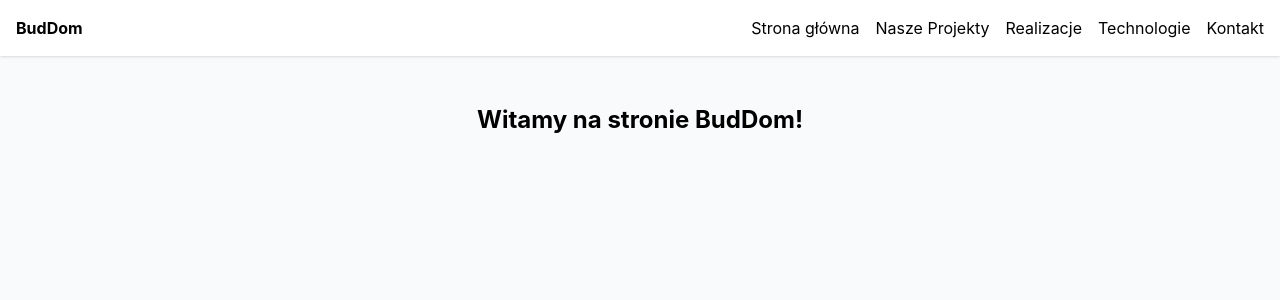
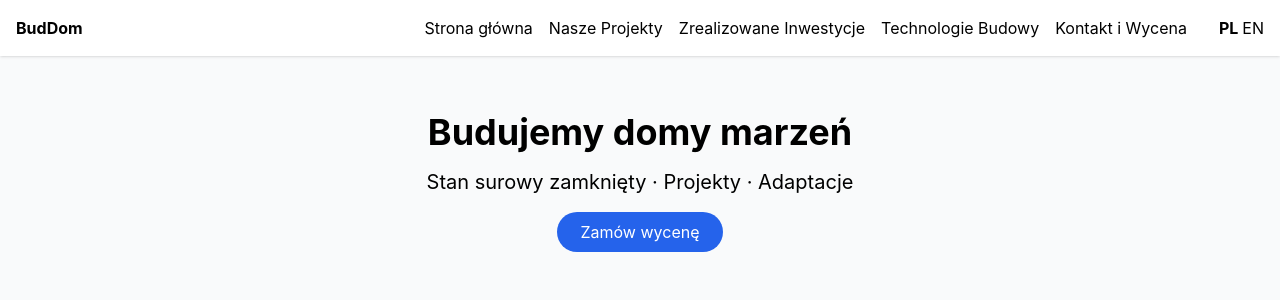
Before and after one commit to mar-pla/asdf, a React (Create React App) app: page / in a window 1280 px wide. Shown: the top 300 px of the page. Built offline with nearby package versions, Linux system fonts and the light colour scheme.

Commit message:
Add files via upload

```diff
--- a/src/App.js
+++ b/src/App.js
@@ -1,5 +1,6 @@
-import React from "react";
+import React, { useState } from "react";
 import { BrowserRouter as Router, Routes, Route } from "react-router-dom";
+import translations from "./translations";
 import Navbar from "./components/Navbar";
 import Home from "./pages/Home";
 import Projects from "./pages/Projects";
@@ -8,16 +9,19 @@ import Technologies from "./pages/Technologies";
 import Contact from "./pages/Contact";
 
 function App() {
+  const [lang, setLang] = useState("pl");
+  const t = translations[lang];
+
   return (
     <Router>
-      <Navbar />
+      <Navbar t={t} lang={lang} setLang={setLang} />
       <main className="p-4 max-w-6xl mx-auto">
         <Routes>
-          <Route path="/" element={<Home />} />
-          <Route path="/projekty" element={<Projects />} />
-          <Route path="/realizacje" element={<Realizations />} />
-          <Route path="/technologie" element={<Technologies />} />
-          <Route path="/kontakt" element={<Contact />} />
+          <Route path="/" element={<Home t={t} />} />
+          <Route path="/projekty" element={<Projects t={t} />} />
+          <Route path="/realizacje" element={<Realizations t={t} />} />
+          <Route path="/technologie" element={<Technologies t={t} />} />
+          <Route path="/kontakt" element={<Contact t={t} />} />
         </Routes>
       </main>
     </Router>
--- a/src/components/Navbar.js
+++ b/src/components/Navbar.js
@@ -1,16 +1,20 @@
 import React from "react";
 import { Link } from "react-router-dom";
 
-export default function Navbar() {
+export default function Navbar({ t, lang, setLang }) {
   return (
-    <nav className="sticky top-0 bg-white shadow z-10 p-4 flex justify-between">
+    <nav className="sticky top-0 bg-white shadow z-10 p-4 flex justify-between items-center">
       <span className="font-bold">BudDom</span>
-      <div className="flex gap-4">
-        <Link to="/">Strona główna</Link>
-        <Link to="/projekty">Nasze Projekty</Link>
-        <Link to="/realizacje">Realizacje</Link>
-        <Link to="/technologie">Technologie</Link>
-        <Link to="/kontakt">Kontakt</Link>
+      <div className="flex gap-4 items-center">
+        <Link to="/">{lang === "pl" ? "Strona główna" : "Home"}</Link>
+        <Link to="/projekty">{t.projects}</Link>
+        <Link to="/realizacje">{t.realizations}</Link>
+        <Link to="/technologie">{t.technologies}</Link>
+        <Link to="/kontakt">{t.contact}</Link>
+        <div className="ml-4 space-x-1">
+          <button onClick={() => setLang("pl")} className={lang === "pl" ? "font-bold" : ""}>PL</button>
+          <button onClick={() => setLang("en")} className={lang === "en" ? "font-bold" : ""}>EN</button>
+        </div>
       </div>
     </nav>
   );
--- a/src/pages/Contact.js
+++ b/src/pages/Contact.js
@@ -1,9 +1,9 @@
 import React from "react";
 
-export default function Contact() {
+export default function Contact({ t }) {
   return (
     <section className="text-center p-8">
-      <h1 className="text-2xl font-bold">Kontakt i Wycena</h1>
+      <h1 className="text-2xl font-bold">{t.contact}</h1>
     </section>
   );
 }
--- a/src/pages/Home.js
+++ b/src/pages/Home.js
@@ -1,9 +1,11 @@
 import React from "react";
 
-export default function Home() {
+export default function Home({ t }) {
   return (
-    <section className="text-center p-8">
-      <h1 className="text-2xl font-bold">Witamy na stronie BudDom!</h1>
+    <section className="text-center space-y-4 mt-10">
+      <h1 className="text-4xl font-bold">{t.hero.title}</h1>
+      <p className="text-xl">{t.hero.subtitle}</p>
+      <button className="bg-blue-600 text-white px-6 py-2 rounded-full">{t.hero.cta}</button>
     </section>
   );
 }
--- a/src/pages/Projects.js
+++ b/src/pages/Projects.js
@@ -1,9 +1,9 @@
 import React from "react";
 
-export default function Projects() {
+export default function Projects({ t }) {
   return (
     <section className="text-center p-8">
-      <h1 className="text-2xl font-bold">Nasze Projekty</h1>
+      <h1 className="text-2xl font-bold">{t.projects}</h1>
     </section>
   );
 }
--- a/src/pages/Realizations.js
+++ b/src/pages/Realizations.js
@@ -1,9 +1,9 @@
 import React from "react";
 
-export default function Realizations() {
+export default function Realizations({ t }) {
   return (
     <section className="text-center p-8">
-      <h1 className="text-2xl font-bold">Zrealizowane inwestycje</h1>
+      <h1 className="text-2xl font-bold">{t.realizations}</h1>
     </section>
   );
 }
--- a/src/pages/Technologies.js
+++ b/src/pages/Technologies.js
@@ -1,9 +1,9 @@
 import React from "react";
 
-export default function Technologies() {
+export default function Technologies({ t }) {
   return (
     <section className="text-center p-8">
-      <h1 className="text-2xl font-bold">Technologie Budowy</h1>
+      <h1 className="text-2xl font-bold">{t.technologies}</h1>
     </section>
   );
 }
--- a/src/translations.js
+++ b/src/translations.js
@@ -5,12 +5,9 @@ const translations = {
       subtitle: "Stan surowy zamknięty · Projekty · Adaptacje",
       cta: "Zamów wycenę",
     },
-    services: "Zakres usług",
-    about: "O nas",
     projects: "Nasze Projekty",
     realizations: "Zrealizowane Inwestycje",
     technologies: "Technologie Budowy",
-    faq: "Najczęstsze pytania",
     contact: "Kontakt i Wycena",
     form: {
       name: "Imię i nazwisko",
@@ -25,12 +22,9 @@ const translations = {
       subtitle: "Shell stage · Designs · Adaptations",
       cta: "Request a quote",
     },
-    services: "Our Services",
-    about: "About Us",
     projects: "Our Projects",
     realizations: "Completed Investments",
     technologies: "Construction Technologies",
-    faq: "FAQ",
     contact: "Contact & Quote",
     form: {
       name: "Full name",
@@ -41,15 +35,4 @@ const translations = {
   },
 };
 
-
-translations.pl.faqs = [
-  { q: "Czy pomagacie w uzyskaniu pozwolenia na budowę?", a: "Tak, pomagamy w kompletowaniu dokumentów, kontaktach z urzędem i składaniu wniosków." },
-  { q: "Czy mogę przynieść własny projekt?", a: "Tak – adaptujemy projekty gotowe oraz indywidualne, zgodnie z lokalnymi warunkami." },
-  { q: "Na jakim terenie działacie?", a: "Obsługujemy całe województwo łódzkie i mazowieckie." },
-];
-translations.en.faqs = [
-  { q: "Do you assist with building permits?", a: "Yes, we help gather documents, handle formalities, and submit applications." },
-  { q: "Can I bring my own house design?", a: "Absolutely – we adapt ready-made or custom designs to local conditions." },
-  { q: "Where do you operate?", a: "We work across the Łódź and Mazowieckie regions." },
-];
 export default translations;
```
